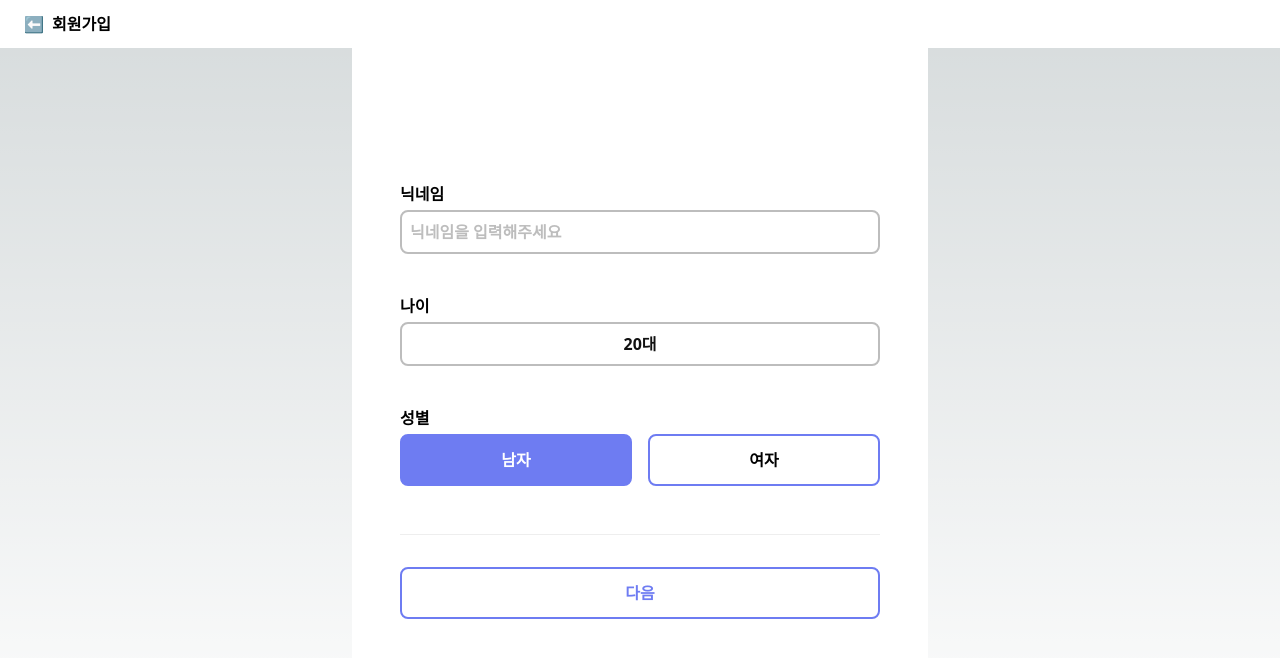
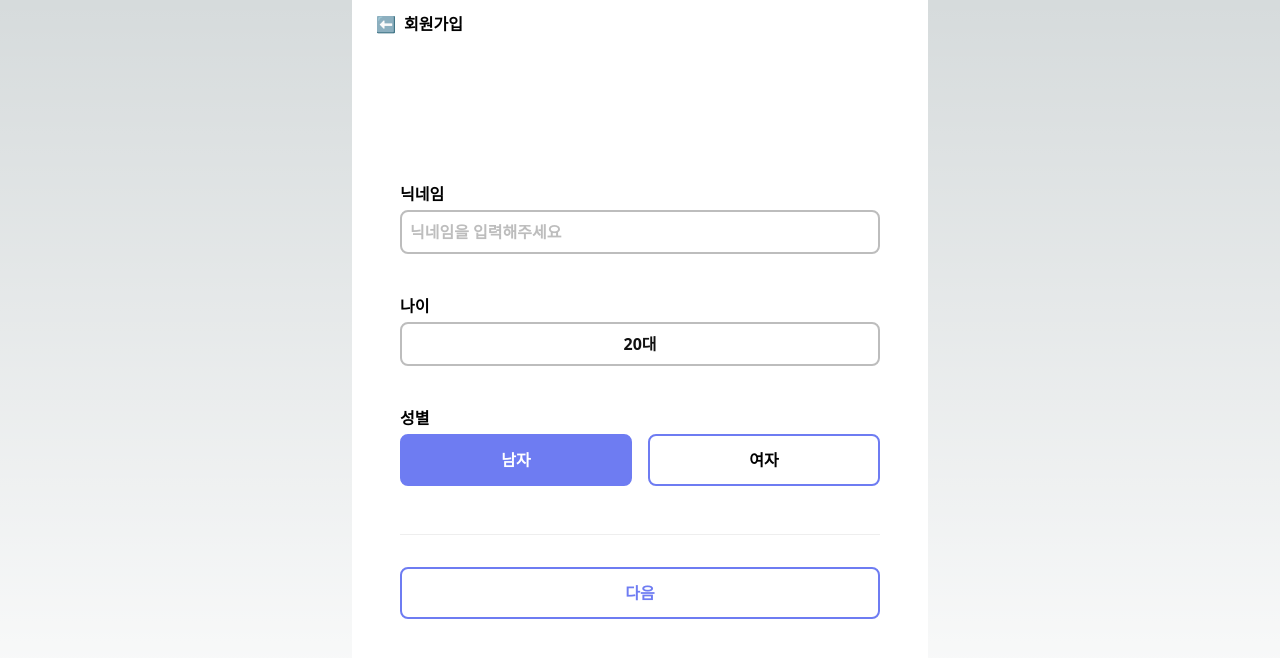
Before and after one commit to SurBear-Team/surbear-frontend, a Next.js app: page /sign-up/detail in a window 1280 px wide. Shown: the top 658 px of the page. Built offline with nearby package versions, Linux system fonts and the light colour scheme.

Commit message:
🎨탑바_중앙에 배치

```diff
--- a/pages/components/TopBar.tsx
+++ b/pages/components/TopBar.tsx
@@ -5,7 +5,7 @@ interface TopBarProps {
 
 export const TopBar: React.FC<TopBarProps> = ({ onClick, leftSVG }) => {
   return (
-    <div className="bg-white fixed w-full">
+    <div className="bg-white left-0 right-0 mx-auto fixed w-full max-w-[36rem]  justify-center">
       <div className="flex gap-2 pl-6 py-3 ">
         <div onClick={onClick}>{leftSVG}</div>
         <div className="font-extrabold">회원가입</div>
```
